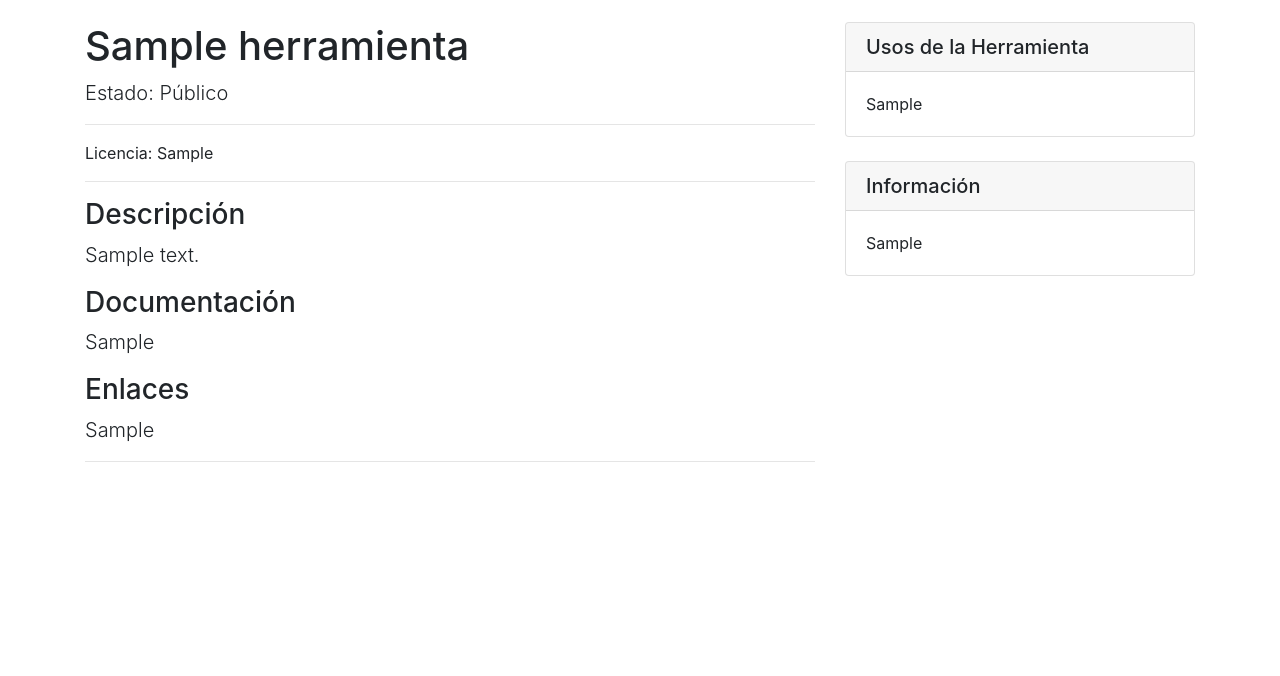
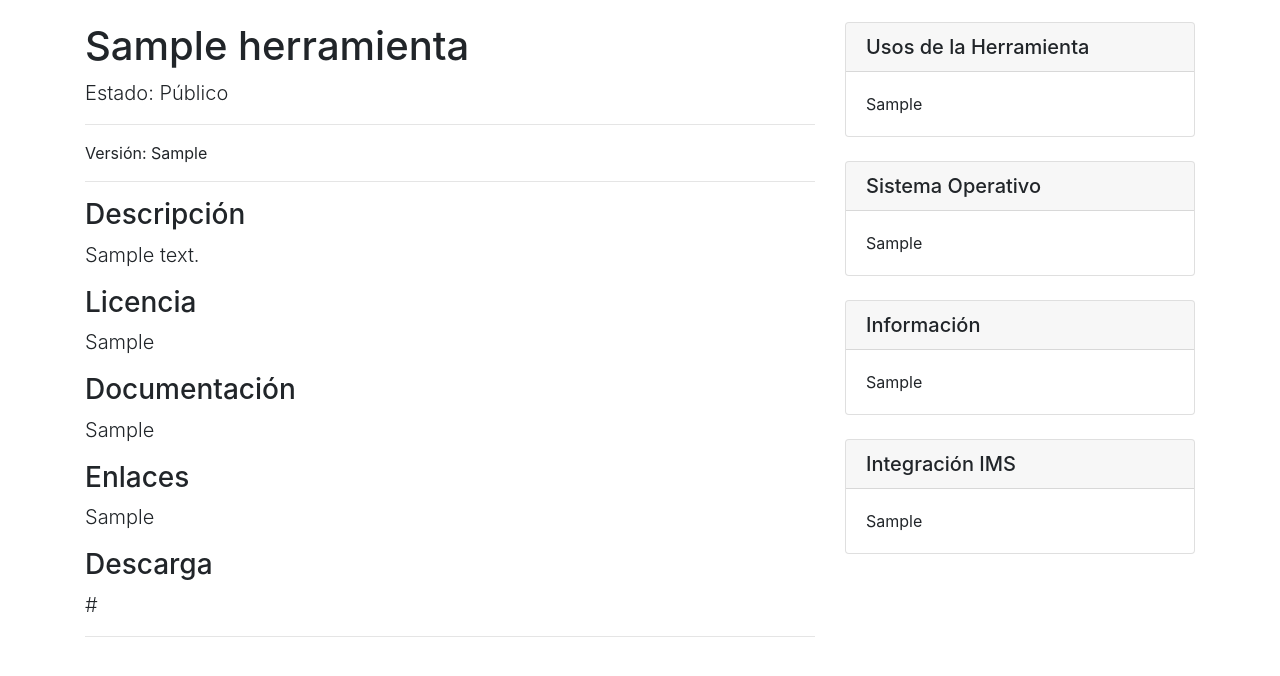
Before and after one commit to leo452/Final_ConectaTE_group4, a Django app: a page that uses herramienta/templates/detalleherramienta.html in a window 1280 px wide. Shown: the part 56-732 px from the top of the page. Run offline with Django 3.2, Linux system fonts and the light colour scheme; tables that the repository leaves empty hold one stand-in row (values such as "Sample post"); parts of the project's set-up code (start-up, migrations or seed data) failed here and were passed over; some libraries are stand-ins or nearby versions.

Commit message:
Added missing fields for details page

```diff
--- a/herramienta/templates/detalleherramienta.html
+++ b/herramienta/templates/detalleherramienta.html
@@ -24,7 +24,7 @@
             <hr>
 
             <!-- Date/Time -->
-            <p>Licencia: {{ herramienta.licencia }}</p>
+            <p>Versión: {{ herramienta.version }}</p>
 
             <hr>
 
@@ -32,12 +32,16 @@
             <h3>Descripción</h3>
             <p class="lead"> {{ herramienta.descripcion }}</p>
 
+            <h3>Licencia</h3>
+            <p class="lead">{{ herramienta.licencia }}</p>
+
             <h3>Documentación</h3>
             <p class="lead">{{ herramienta.documentacion }}</p>
-
-
             <h3>Enlaces</h3>
             <p class="lead">{{ herramienta.enlaces }}</p>
+
+            <h3>Descarga</h3>
+            <p class="lead">{{ herramienta.descarga_url }}</p>
 
             <hr>
 
@@ -56,9 +60,25 @@
 
             <!-- Side Widget -->
           <div class="card my-4">
+            <h5 class="card-header">Sistema Operativo</h5>
+            <div class="card-body">
+              {{ herramienta.sistema_operativo }}
+            </div>
+          </div>
+
+              <!-- Side Widget -->
+          <div class="card my-4">
             <h5 class="card-header">Información</h5>
             <div class="card-body">
               {{ herramienta.informacion }}
+            </div>
+          </div>
+
+            <!-- Side Widget -->
+          <div class="card my-4">
+            <h5 class="card-header">Integración IMS</h5>
+            <div class="card-body">
+              {{ herramienta.integracion_lms }}
             </div>
           </div>
 
```
